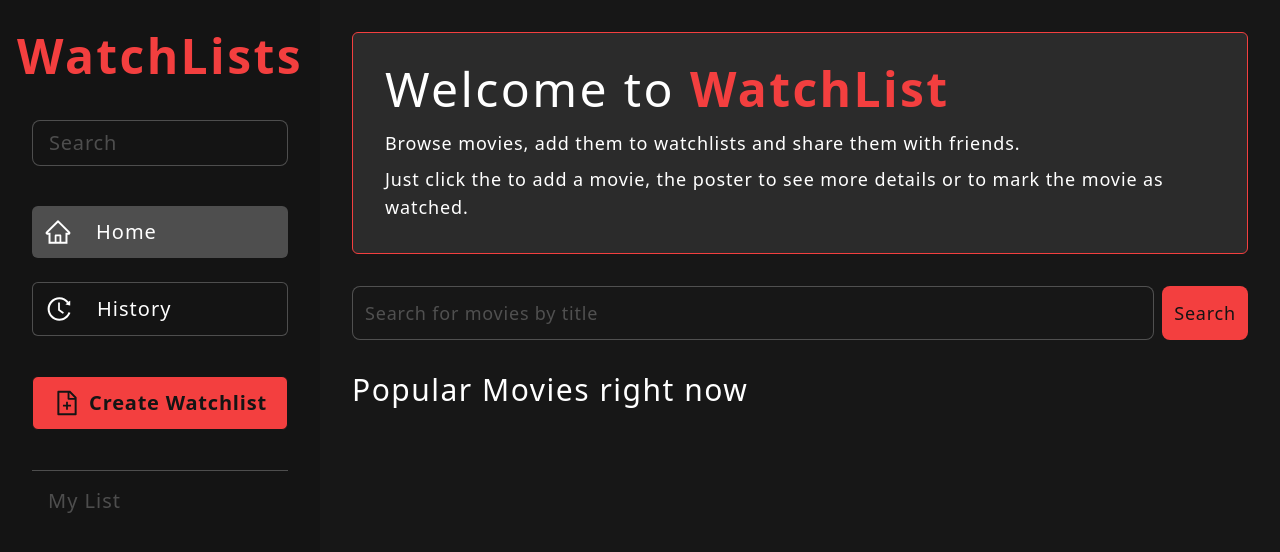
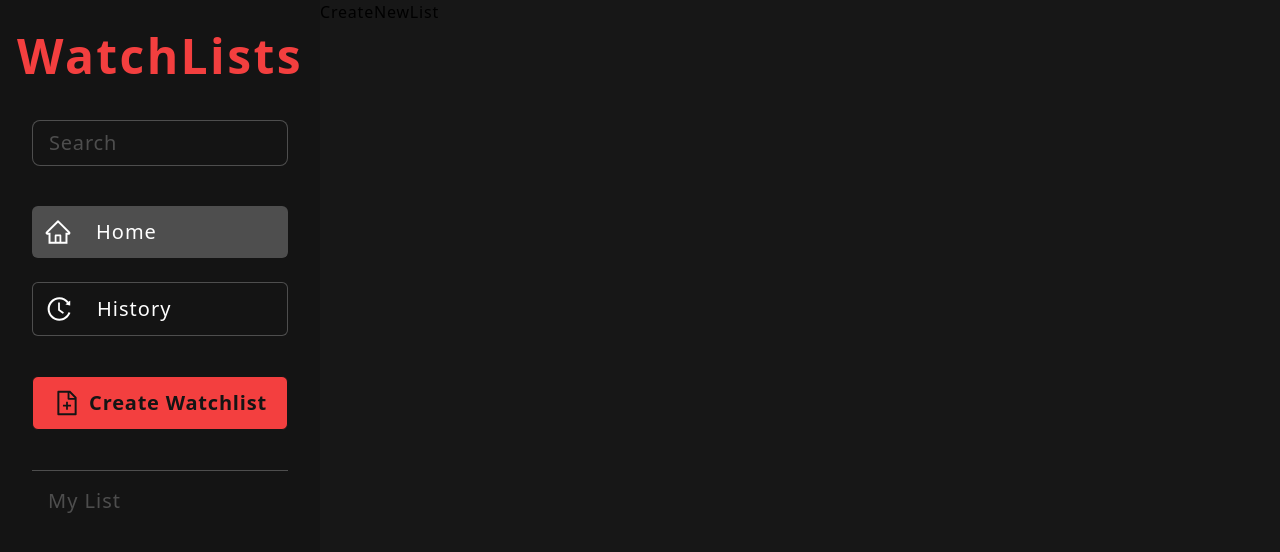
Before and after one commit to ashmeetsmonga/watchlist-react, a React (Vite) app: page /create-new-list in a window 1280 px wide. Shown: the top 552 px of the page. Built offline with nearby package versions, Linux system fonts and the light colour scheme.

Commit message:
added create new list

```diff
--- a/src/App.jsx
+++ b/src/App.jsx
@@ -1,11 +1,16 @@
 import Sidebar from "./components/Sidebar";
 import Home from "./pages/Home";
+import { Routes, Route } from "react-router-dom";
+import CreateNewList from "./components/CreateNewList";
 
 function App() {
 	return (
 		<div className='w-screen h-screen flex bg-darkGray'>
 			<Sidebar />
-			<Home />
+			<Routes>
+				<Route path='/' element={<Home />} />
+				<Route path='/create-new-list' element={<CreateNewList />} />
+			</Routes>
 		</div>
 	);
 }
--- /dev/null
+++ b/src/components/CreateNewList.jsx
@@ -0,0 +1,7 @@
+import React from "react";
+
+const CreateNewList = () => {
+	return <div>CreateNewList</div>;
+};
+
+export default CreateNewList;
```
